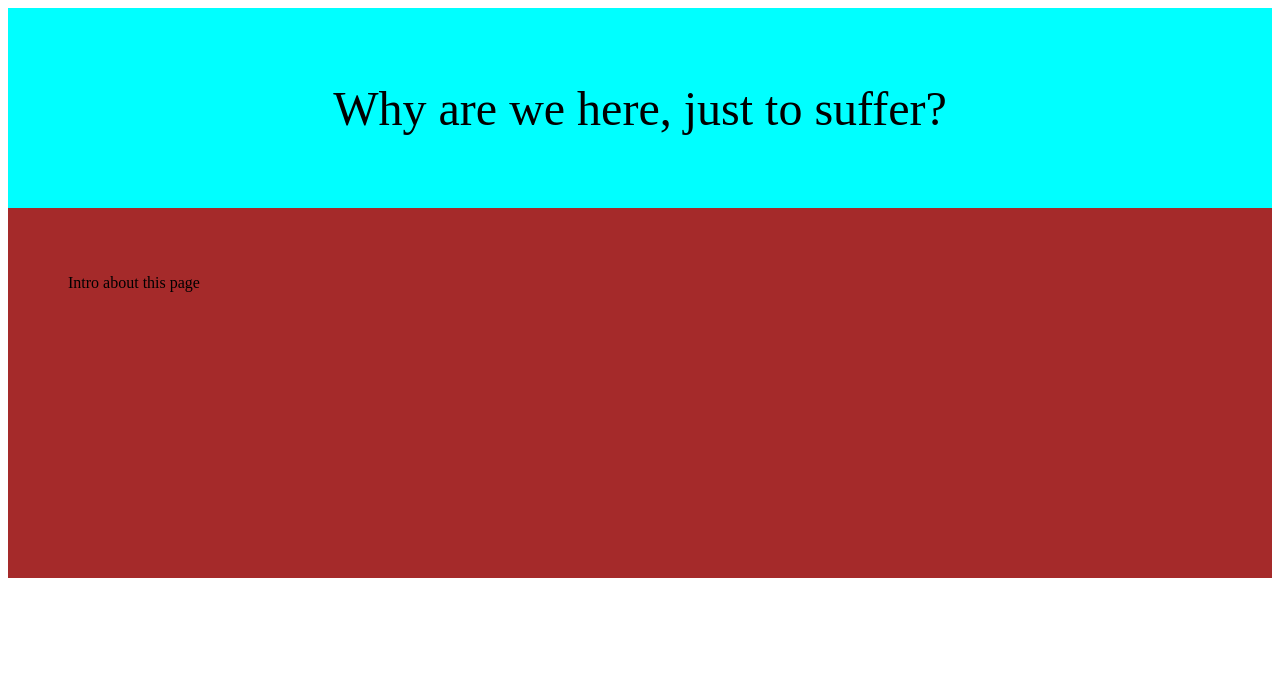
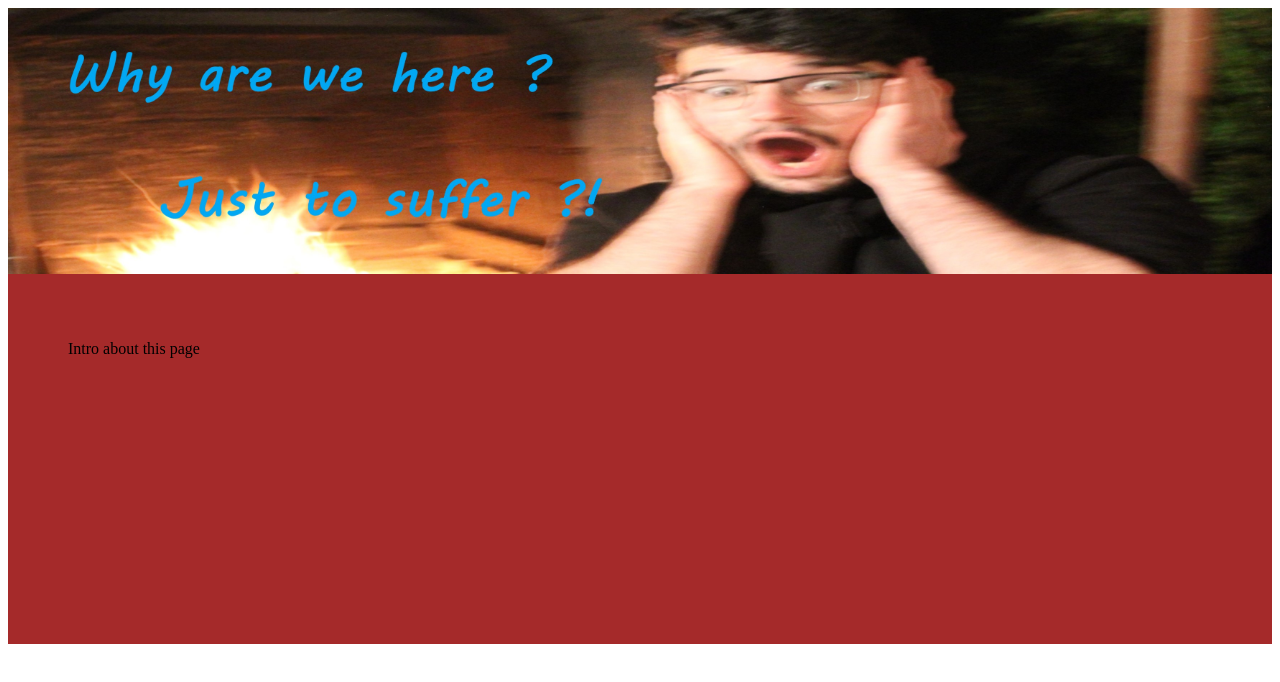
Before and after one commit to CosminGGeorgescu/photography_website, a plain HTML site: page pages/Intro.html in a window 1280 px wide. Drawn offline with Linux system fonts and the light colour scheme; a web font is replaced by a local one.

Commit message:
Added title image to Intro page

```diff
--- a/pages/Intro.css
+++ b/pages/Intro.css
@@ -1,12 +1,13 @@
 .title{
+    width: 100%;
+    height: 90%;
     display: flex;
+    background-color: aqua;
+}
+.title-image{
+    height: 100%;
     width: 100%;
-    height: 200px;
-    background-color: aqua;
-    justify-content: center;
-    align-items: center;
-    font-family: Dekko;
-    font-size: 3em;
+    object-fit: cover;
 }
 .p1{
     display: flex;
--- a/pages/Intro.html
+++ b/pages/Intro.html
@@ -6,7 +6,9 @@
         <title>Intro to my photo gallery!</title>
     </head>
     <body>
-        <div class="title">Why are we here, just to suffer?</div>
+        <div class="title">
+            <img class="title-image" src="../images/IMG_37891.jpg">
+        </div>
         <div class="p1">Intro about this page</div>
     </body>
 </html>
```
Also changed, not shown: images/IMG_37891.jpg (added).
